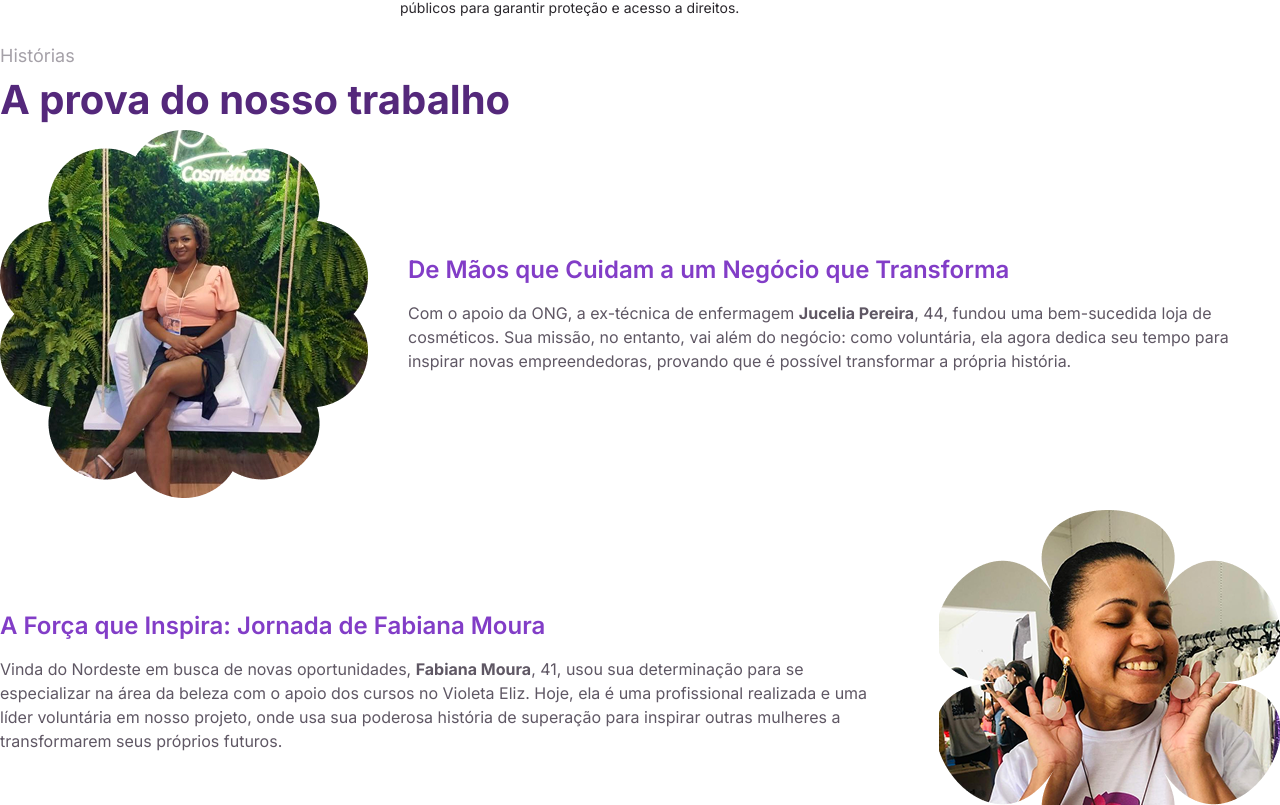
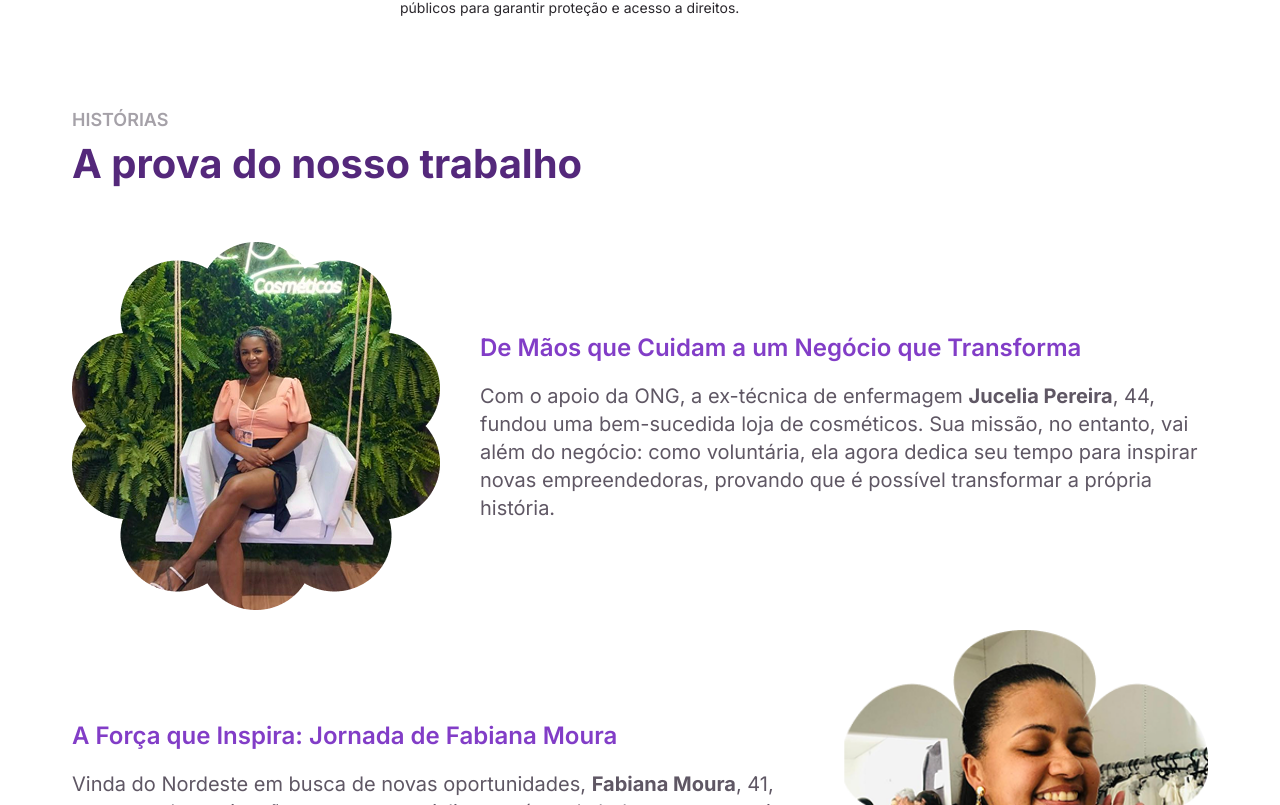
Before and after one commit to Projeto-FrontEnd-Fusion/Aceve-website-development, a Next.js app: page /sobre-nos in a window 1280 px wide. Shown: the part 1935-2740 px from the top of the page. Built offline with nearby package versions, Linux system fonts and the light colour scheme; a web font is replaced by a local one.

Commit message:
feat: add text line/font style

```diff
--- a/src/features/about-us/components/ImpactfulStories.tsx
+++ b/src/features/about-us/components/ImpactfulStories.tsx
@@ -4,11 +4,15 @@ import ImpactfulStory3 from "@/assets/impactful-stories-3.png";
 import Image from "next/image";
 
 export const ImpactfulStories = () => {
+
+  const paragraphClassname = "text-sm tablet:text-base desktop:text-xl"
   const impactfulStories = [
     {
       title: "De Mãos que Cuidam a um Negócio que Transforma",
       paragraph:
-        <p>Com o apoio da ONG, a ex-técnica de enfermagem <span className="font-bold">Jucelia Pereira</span>, 44, fundou uma bem-sucedida loja de cosméticos. Sua missão, no entanto, vai além do negócio: como voluntária, ela agora dedica seu tempo para inspirar novas empreendedoras, provando que é possível transformar a própria história.</p>,
+        <p className={paragraphClassname}>
+          Com o apoio da ONG, a ex-técnica de enfermagem <span className="font-bold">Jucelia Pereira</span>, 44, fundou uma bem-sucedida loja de cosméticos. Sua missão, no entanto, vai além do negócio: como voluntária, ela agora dedica seu tempo para inspirar novas empreendedoras, provando que é possível transformar a própria história.
+        </p>,
       image: ImpactfulStory1,
       imageAlt:
         "Jucelia Pereira, ex-técnica de enfermagem que transformou sua vida ao fundar uma loja de cosméticos, sentada em um balanço cercada por folhagens.",
@@ -16,7 +20,9 @@ export const ImpactfulStories = () => {
     {
       title: "A Força que Inspira: Jornada de Fabiana Moura",
       paragraph:
-        <p>Vinda do Nordeste em busca de novas oportunidades, <span className="font-bold">Fabiana Moura</span>, 41, usou sua determinação para se especializar na área da beleza com o apoio dos cursos no Violeta Eliz. Hoje, ela é uma profissional realizada e uma líder voluntária em nosso projeto, onde usa sua poderosa história de superação para inspirar outras mulheres a transformarem seus próprios futuros.</p>,
+        <p className={paragraphClassname}>
+          Vinda do Nordeste em busca de novas oportunidades, <span className="font-bold">Fabiana Moura</span>, 41, usou sua determinação para se especializar na área da beleza com o apoio dos cursos no Violeta Eliz. Hoje, ela é uma profissional realizada e uma líder voluntária em nosso projeto, onde usa sua poderosa história de superação para inspirar outras mulheres a transformarem seus próprios futuros.
+        </p>,
       image: ImpactfulStory2,
       imageAlt:
         "Fabiana Moura, profissional da área da beleza e voluntária do projeto, sorrindo enquanto exibe brincos artesanais, em um ambiente de exposição com roupas ao fundo.",
@@ -24,33 +30,40 @@ export const ImpactfulStories = () => {
     {
       title: "Beleza na Era Digital: A História de Kauanny Soares",
       paragraph:
-        <p>Aluna da primeira turma de Empreendedorismo da ONG Violeta Eliz, <span className="font-bold">Kauanny Soares</span>, 21, aplicou o conhecimento em Marketing Digital para se lançar como Lash e Designer de Sobrancelhas. Agora, ela retribui como voluntária, usando seu talento para impulsionar o projeto nas redes sociais.</p>,
+        <p className={paragraphClassname}>
+          Aluna da primeira turma de Empreendedorismo da ONG Violeta Eliz, <span className="font-bold">Kauanny Soares</span>, 21, aplicou o conhecimento em Marketing Digital para se lançar como Lash e Designer de Sobrancelhas. Agora, ela retribui como voluntária, usando seu talento para impulsionar o projeto nas redes sociais.
+        </p>,
       image: ImpactfulStory3,
       imageAlt: "Kauanny Soares, jovem, com tiara, segurando uma pinça de design de sobrancelhas, simbolizando sua atuação como lash e designer",
     },
   ];
 
   return (
-    <section>
-      <p className='text-grey-500 text-lg'>
+    <section className="h-fit flex flex-col px-4 py-10 gap-5 tablet:px-8 tablet:py-16 tablet:gap-12 desktop:px-[4.5rem] desktop:py-16">
+      <span className="flex flex-col w-full items-start">
+        <p className='uppercase text-grey-500 text-lg font-semibold'>
           Histórias
         </p>
         <h2 className='text-primary-800 text-[2.5rem] font-bold'>
           A prova do nosso trabalho
         </h2>
+      </span>
+      <span className="flex flex-col w-full gap-5">
         {impactfulStories.map((story, index) =>
           <div key={index}
-          className={`flex gap-10 h-[368px] items-center ${index % 2 === 0 ? 'md:flex-row' : 'md:flex-row-reverse'}`}>
+            className={`flex flex-col gap-10 h-fit items-center ${index % 2 === 0 ? 'tablet:flex-row' : 'tablet:flex-row-reverse'}`}>
             <Image src={story.image}
-            alt={story.imageAlt} />
+              alt={story.imageAlt}
+              className="w-auto h-[239px] tablet:h-[230px] desktop:h-[368px]" />
             <span className='flex flex-col gap-4 text-grey-600'>
-            <h3 className='text-primary-600 text-2xl leading-[1.875rem] font-semibold'>
+              <h3 className='text-primary-600 text-2xl leading-6 tablet:leading-[1.875rem] desktop:leading-9 font-semibold'>
                 {story.title}
               </h3>
               {story.paragraph}
             </span>
           </div>
         )}
+      </span>
     </section>
   )
 }
```
Lines whose indentation alone changed are shown as unchanged.
